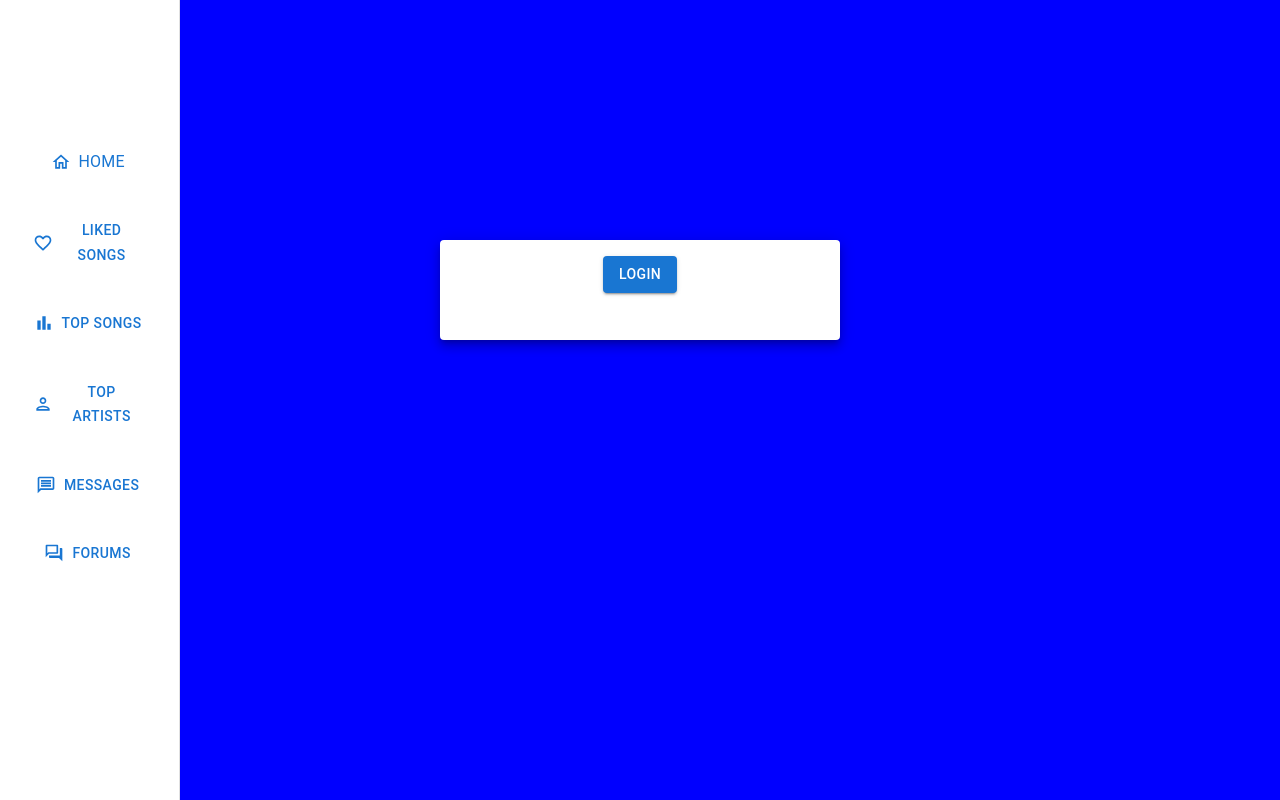
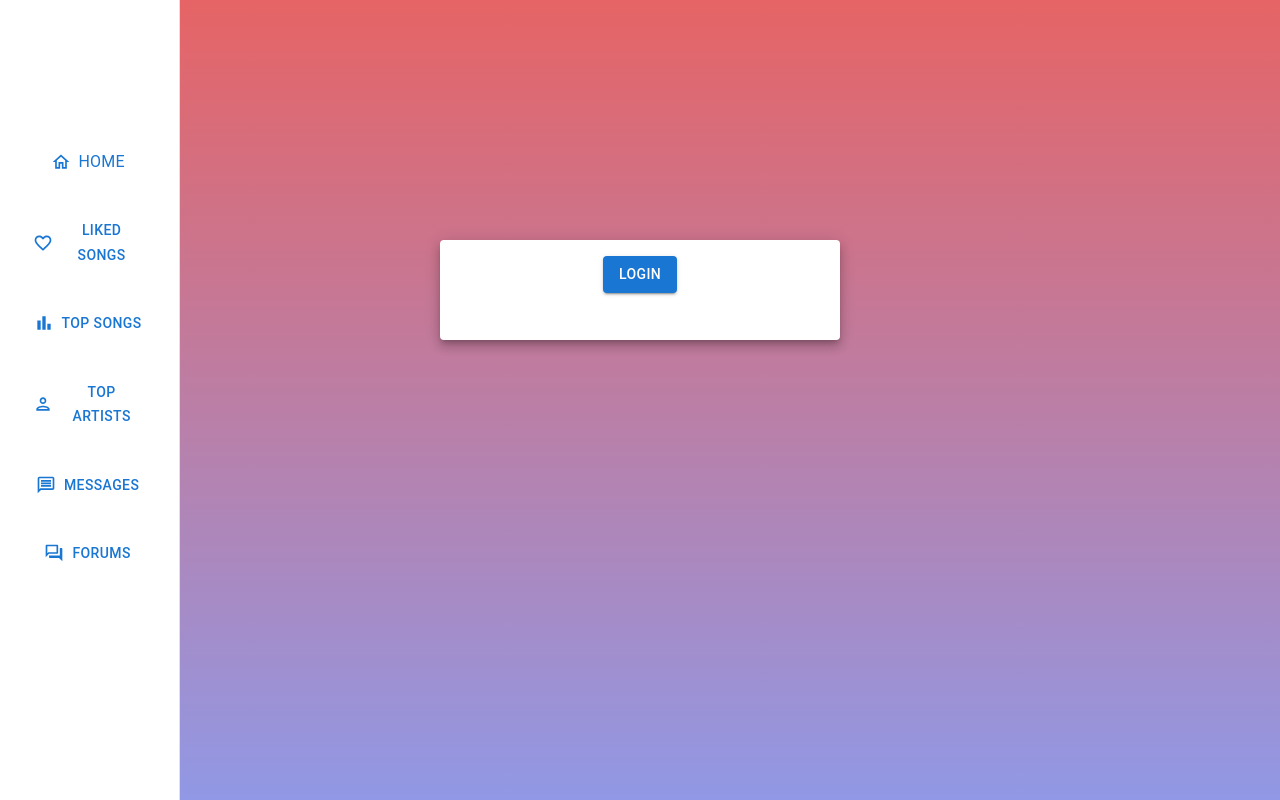
Before and after one commit to clrali/Launch-Spotify, a React (Create React App) app in the folder frontend/: page /login in a window 1280 px wide. Built offline with nearby package versions, Linux system fonts and the light colour scheme.

Commit message:
new pull

```diff
--- a/frontend/src/components/loginPage/Login.js
+++ b/frontend/src/components/loginPage/Login.js
@@ -13,7 +13,7 @@ const Login = (props) => {
   }
 
   return (
-    <div style={{ backgroundColor: "blue", height: "100vh", marginTop: 0, position: 'fixed', width: '100vw' }}>
+    <div style={{ background: "linear-gradient(#e66465, #9198e5)", height: "100vh", marginTop: 0, position: 'fixed', width: '100vw' }}>
       <div>
         <Card
           sx={{
```
